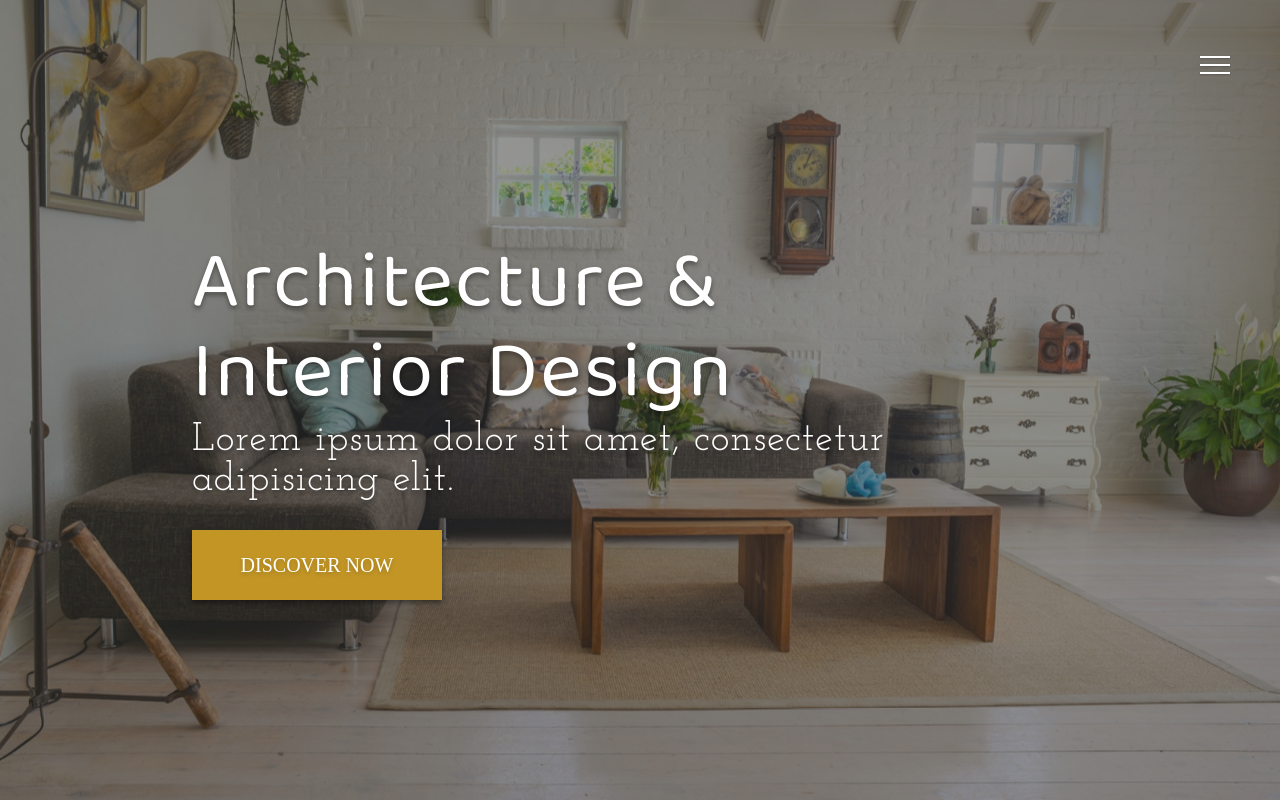
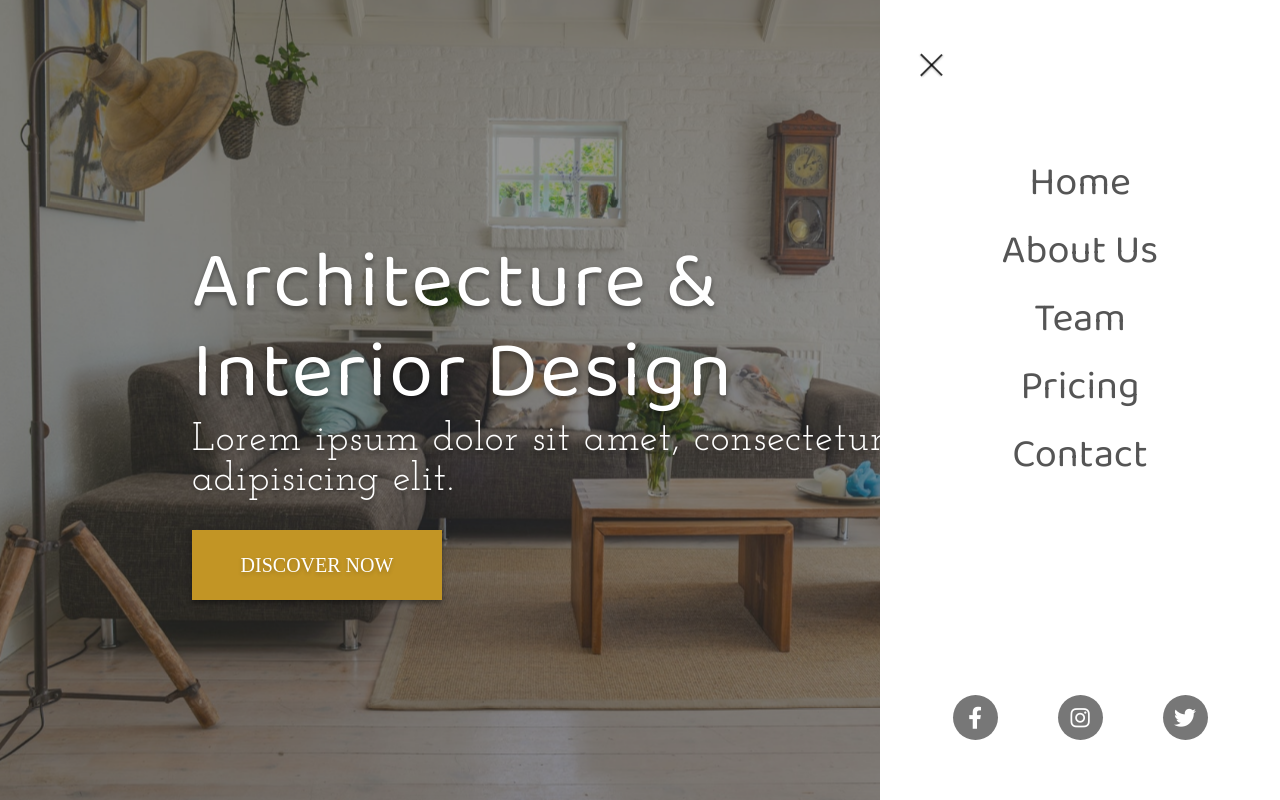
Before and after one commit to wongpakho814/architect-website, a plain HTML site: page index.html in a window 1280 px wide. Both pictures are taken after a click on the element 1215 px from the left and 65 px from the top of the page. Drawn offline with nearby package versions, Linux system fonts and the light colour scheme; a web font is replaced by a local one.

Commit message:
Implemented sidebar

```diff
--- a/index.html
+++ b/index.html
@@ -19,6 +19,7 @@
             <div class="line line-1"></div>
             <div class="line line-2"></div>
             <div class="line line-3"></div>
+            <span>Close</span>
         </div>
         <header class="header">
             <div class="img-wrapper">
@@ -30,6 +31,31 @@
                 <button>Discover now</button>
             </div>
         </header>
+
+        <section class="sidebar">
+            <ul class="menu">
+                <li class="menu-item">
+                    <a href="#" class="menu-link" data-content="Home">Home</a>
+                </li>
+                <li class="menu-item">
+                    <a href="#" class="menu-link" data-content="About Us">About Us</a>
+                </li>
+                <li class="menu-item">
+                    <a href="#" class="menu-link" data-content="Team">Team</a>
+                </li>
+                <li class="menu-item">
+                    <a href="#" class="menu-link" data-content="Pricing">Pricing</a>
+                </li>
+                <li class="menu-item">
+                    <a href="#" class="menu-link" data-content="Contact">Contact</a>
+                </li>
+            </ul>
+            <div class="social-media">
+                <a href="#"><i class="fab fa-facebook-f"></i></a>
+                <a href="#"><i class="fab fa-instagram"></i></a>
+                <a href="#"><i class="fab fa-twitter"></i></a>
+            </div>
+        </section>
     </div>
 
     <script src="https://code.jquery.com/jquery-3.5.1.js"
--- a/script.js
+++ b/script.js
@@ -0,0 +1,5 @@
+// Sidebar
+document.querySelector(".hamburger-menu").addEventListener("click", () => {
+  document.querySelector(".container").classList.toggle("change");
+});
+// End of sidebar
--- a/style.css
+++ b/style.css
@@ -26,6 +26,11 @@ html {
   flex-direction: column;
   justify-content: space-evenly;
   cursor: pointer;
+  transition: right 0.7s;
+}
+
+.change .hamburger-menu {
+  right: 33rem;
 }
 
 .line {
@@ -33,6 +38,59 @@ html {
   height: 0.2rem;
   background-color: #fff;
   box-shadow: 0 0.1rem 0.2rem rgba(0, 0, 0, 0.2);
+  transition: all 0.5s;
+}
+
+.change .line {
+  background-color: rgba(0, 0, 0, 0.8);
+}
+
+.change .line-1 {
+  transform: rotate(45deg) translate(0.3rem, 0.8rem);
+}
+
+.change .line-2 {
+  opacity: 0;
+  visibility: hidden;
+}
+
+.change .line-3 {
+  transform: rotate(-45deg) translate(0.3rem, -0.8rem);
+}
+
+.hamburger-menu span {
+  position: absolute;
+  left: 5rem;
+  width: 10rem;
+  height: 4rem;
+  background-color: #e2b646;
+  display: flex;
+  justify-content: center;
+  align-items: center;
+  color: #fff;
+  font-family: "Baloo Da 2", serif;
+  font-size: 1.6rem;
+  letter-spacing: 0.1rem;
+  opacity: 0;
+  visibility: hidden;
+  transition: all 0.2s;
+}
+
+.change .hamburger-menu:hover span {
+  opacity: 1;
+  visibility: visible;
+}
+
+.hamburger-menu span::before {
+  content: "";
+  position: absolute;
+  border-left: 1rem solid transparent;
+  border-right: 1rem solid #e2b646;
+  border-bottom: 1rem solid transparent;
+  border-top: 1rem solid transparent;
+  top: 50%;
+  left: -2rem;
+  transform: translateY(-50%);
 }
 
 .header {
@@ -127,3 +185,79 @@ html {
   }
 }
 /* End of header */
+
+/* Sidebar */
+.sidebar {
+  width: 40rem;
+  height: 100vh;
+  position: fixed;
+  top: 0;
+  right: -40rem;
+  background-color: #fff;
+  transition: right 0.5s;
+}
+
+.change .sidebar {
+  right: 0;
+}
+
+.menu {
+  position: absolute;
+  top: 40%;
+  left: 50%;
+  transform: translate(-50%, -50%);
+}
+
+.menu-item {
+  text-align: center;
+}
+
+.menu-link {
+  font-family: "Baloo Da 2", serif;
+  font-size: 4rem;
+  color: #555;
+  position: relative;
+}
+
+.menu-link::before {
+  content: attr(data-content);
+  position: absolute;
+  top: 0;
+  left: 0;
+  color: #c29525;
+  width: 0;
+  overflow: hidden;
+  white-space: nowrap;
+  transition: width 0.3s ease-in-out;
+}
+
+.menu-link:hover::before {
+  width: 100%;
+}
+
+.social-media {
+  position: absolute;
+  bottom: 3rem;
+  width: 100%;
+  display: flex;
+  justify-content: center;
+}
+
+.social-media i {
+  font-size: 2.2rem;
+  margin: 3rem;
+  width: 4.5rem;
+  height: 4.5rem;
+  background-color: #777;
+  color: #fff;
+  display: flex;
+  justify-content: center;
+  align-items: center;
+  border-radius: 50%;
+  transition: background-color 0.3s;
+}
+
+.social-media i:hover {
+  background-color: #c29525;
+}
+/* End of sidebar */
```
